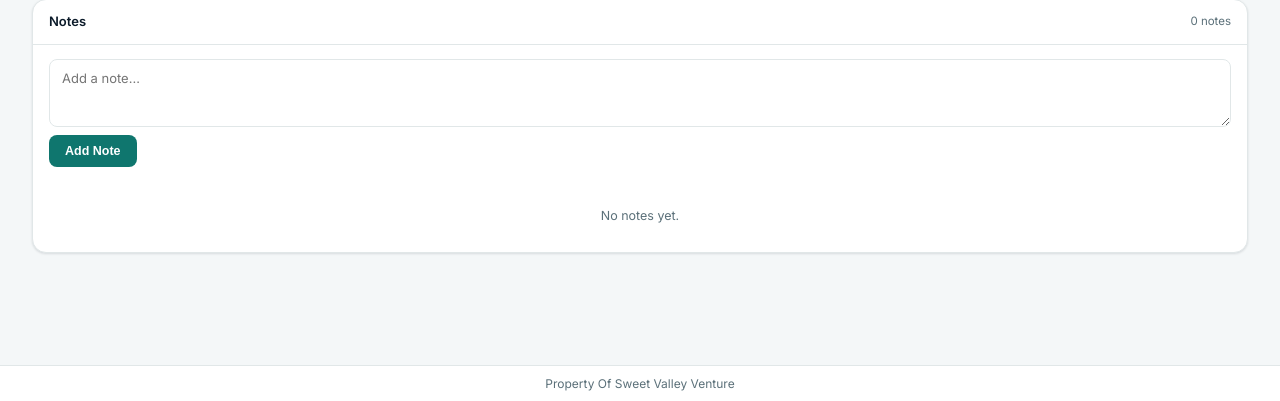
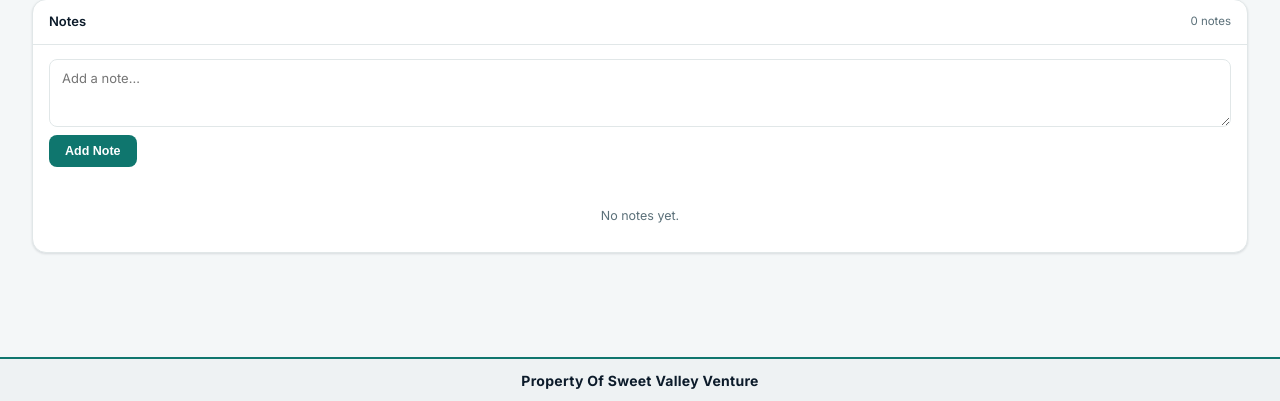
Before and after one commit to Bretmkiefer/QXC-Project, a Flask app: template app/templates/contact_detail.html in a window 1280 px wide. Shown: the part 399-800 px from the top of the page. Run offline with Flask 3, Linux system fonts and the light colour scheme; the template is opened without the code that fills it, so the values that code supplies are empty; parts of the project's set-up code (start-up, migrations or seed data) failed here and were passed over.

Commit message:
Make the site footer bold and more visible
Co-Authored-By: Claude Sonnet 5.5 <noreply@anthropic.com>

```diff
--- a/app/static/style.css
+++ b/app/static/style.css
@@ -24,7 +24,7 @@
   --muted: #5b7079;
   --muted-soft: #eef2f3;
 
-  --footer-h: 36px;
+  --footer-h: 44px;
   --radius: 10px;
   --radius-lg: 14px;
   --shadow: 0 1px 2px rgba(10, 25, 48, 0.05), 0 1px 3px rgba(10, 25, 48, 0.07);
@@ -65,10 +65,12 @@ body {
   display: flex;
   align-items: center;
   justify-content: center;
-  background: var(--panel);
-  border-top: 1px solid var(--border);
-  color: var(--text-dim);
-  font-size: 12px;
+  background: var(--muted-soft);
+  border-top: 2px solid var(--accent);
+  color: var(--text);
+  font-size: 14px;
+  font-weight: 700;
+  letter-spacing: 0.02em;
 }
 
 a { color: inherit; text-decoration: none; }
```
